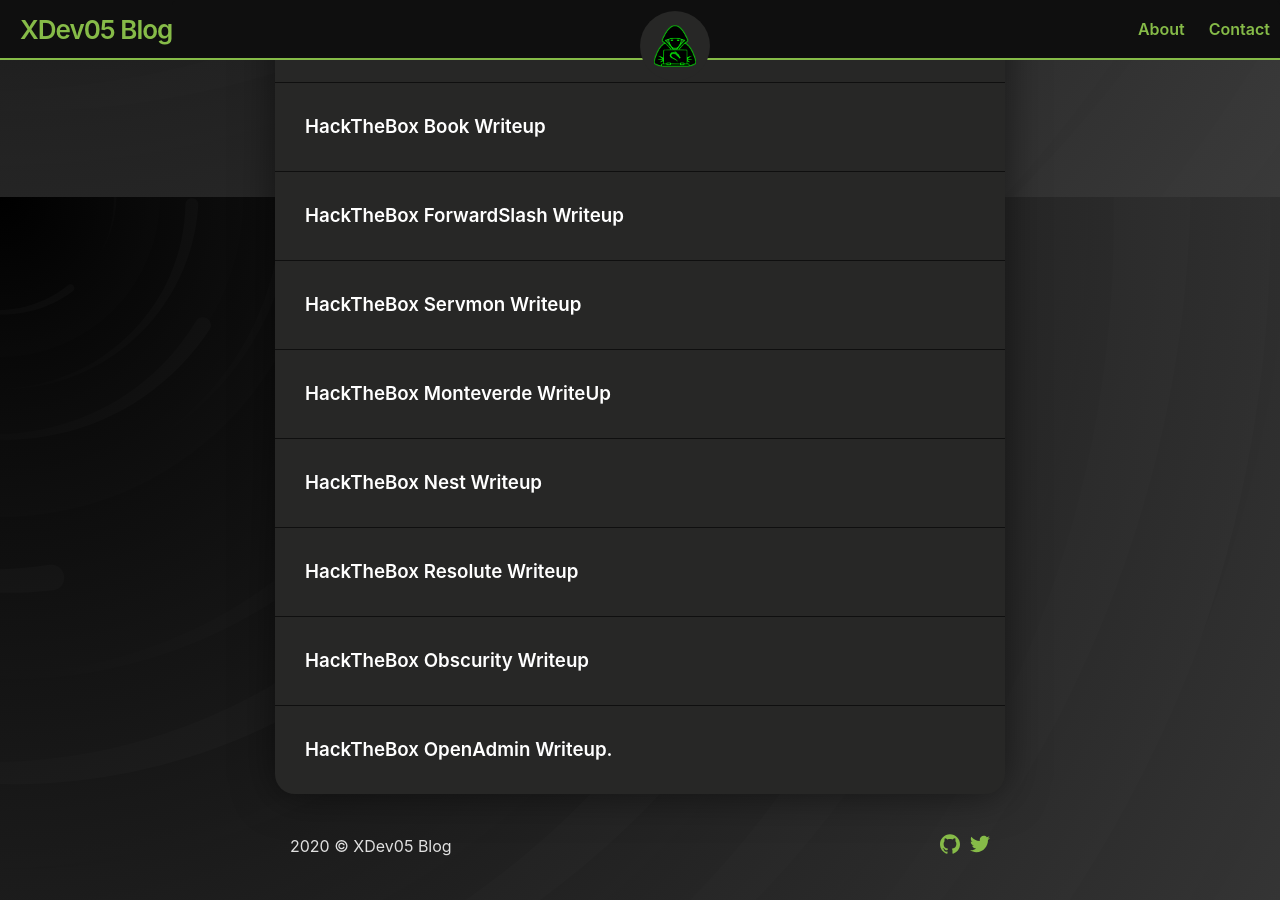
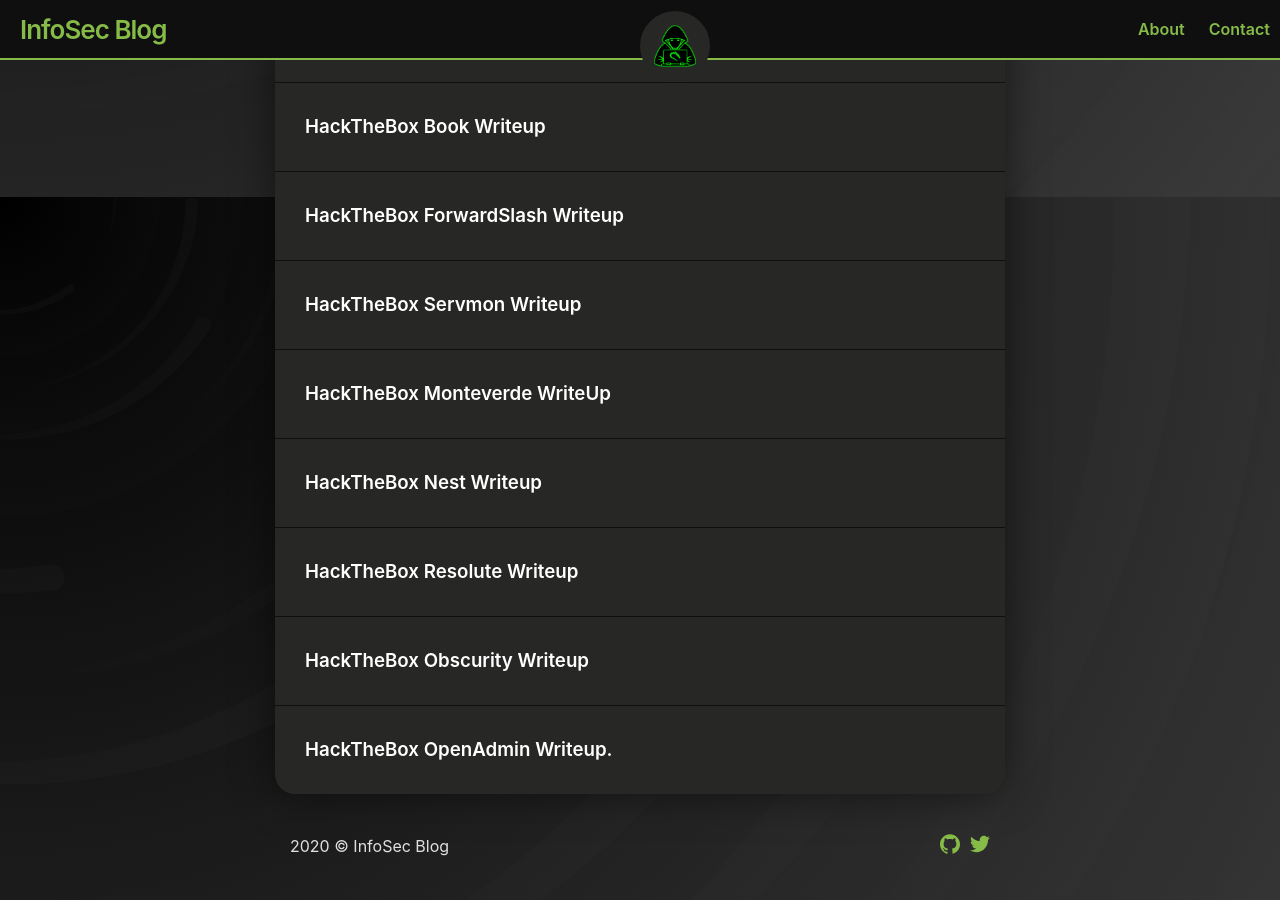
Before and after one commit to elhadadx/0Xelhadadx.github.io, a Jekyll site: the page built from index.md, in a window 1280 px wide and 900 px high, scrolled down 763 px. Built offline with Jekyll 4.4.1, drawn with Linux system fonts in a browser that asks for light colours.

Commit message:
Update _config.yml

```diff
--- a/_config.yml
+++ b/_config.yml
@@ -1,4 +1,4 @@
-title: XDev05 Blog
+title: InfoSec Blog
 iconURL: assets/paybackgreenlogo.png
 theme: jekyll-theme-leaf
 
```
